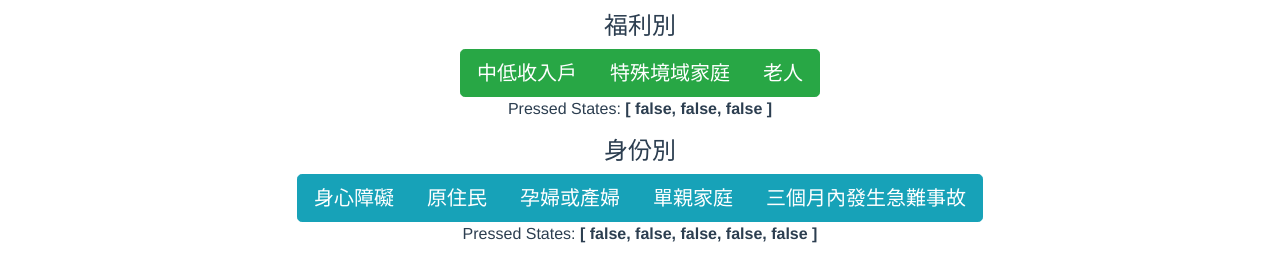
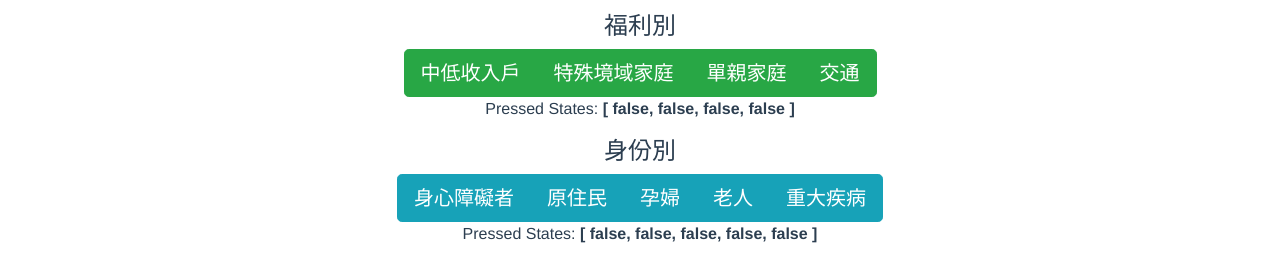
Before and after one commit to james5418/iWelfare, a Vue app in the folder frontend_vue/demo1/: page /listsearch in a window 1280 px wide. Shown: the part 292-553 px from the top of the page. Built offline with nearby package versions, Linux system fonts and the light colour scheme.

Commit message:
modified select buttons

```diff
--- a/frontend_vue/demo1/src/components/SelectButtons.vue
+++ b/frontend_vue/demo1/src/components/SelectButtons.vue
@@ -124,30 +124,33 @@ export default {
       button1: [
         { caption: "中低收入戶", state: false },
         { caption: "特殊境域家庭", state: false },
-        { caption: "老人", state: false },
+        { caption: "單親家庭", state: false },
+        { caption: "交通", state: false },
       ],
       button2: [
-        { caption: "身心障礙", state: false },
+        { caption: "身心障礙者", state: false },
         { caption: "原住民", state: false },
-        { caption: "孕婦或產婦", state: false },
-        { caption: "單親家庭", state: false },
-        { caption: "三個月內發生急難事故", state: false },
+        { caption: "孕婦", state: false },
+        { caption: "老人", state: false },
+        { caption: "重大疾病", state: false },
       ],
-      gender: [
-        { text: "男性", value: "male" },
-        { text: "女性", value: "female" },
-      ],
-      live: [
-        { text: "是", value: "true" },
-        { text: "否", value: "false" },
-      ],
+      // gender: [
+      //   { text: "男性", value: "男性" },
+      //   { text: "女性", value: "女性" },
+      // ],
+      // live: [
+      //   { text: "是", value: "true" },
+      //   { text: "否", value: "false" },
+      // ],
       selected4: null,
       area: [
         { text: "請選擇你的戶籍地", value: null  },
-        { text: "桃園市", value: "taoyuan" },
-        { text: "台中市", value: "taizhong" },
-        { text: "台南市", value: "tainan" },
-        { text: "屏東市", value: "pingtung" },
+        { text: "新北市", value: "新北市" },
+        { text: "桃園市", value: "桃園市" },
+        { text: "台中市", value: "台中市" },
+        { text: "台南市", value: "台南市" },
+        { text: "屏東縣", value: "屏東縣" },
+        { text: "其他", value: null  },
       ],
     };
   },
```
